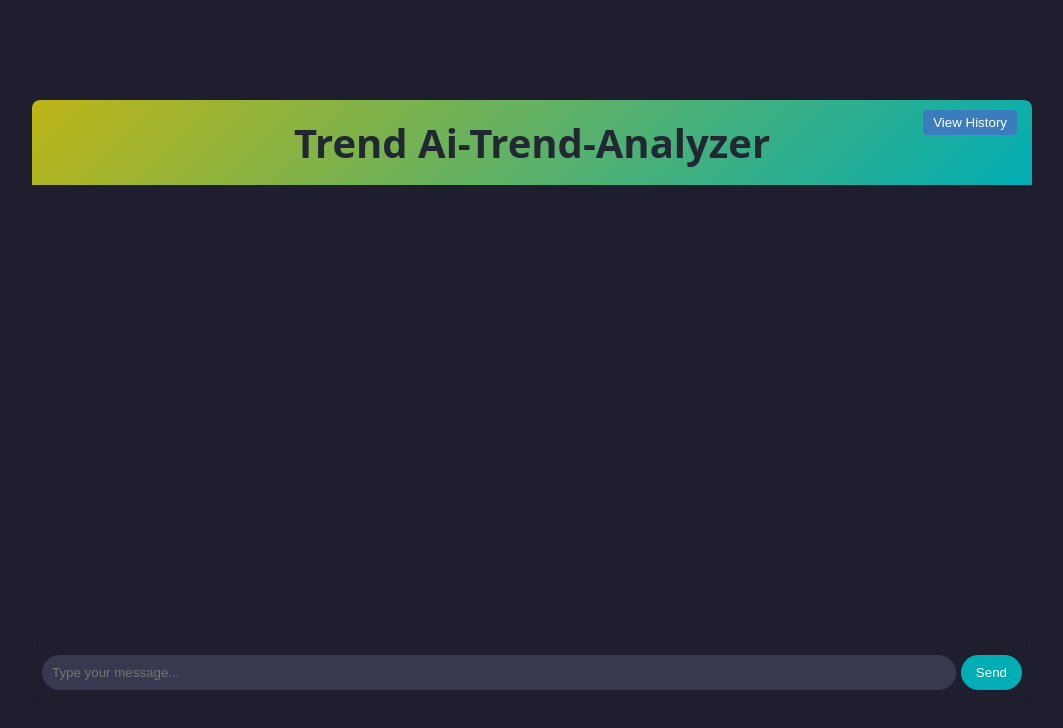
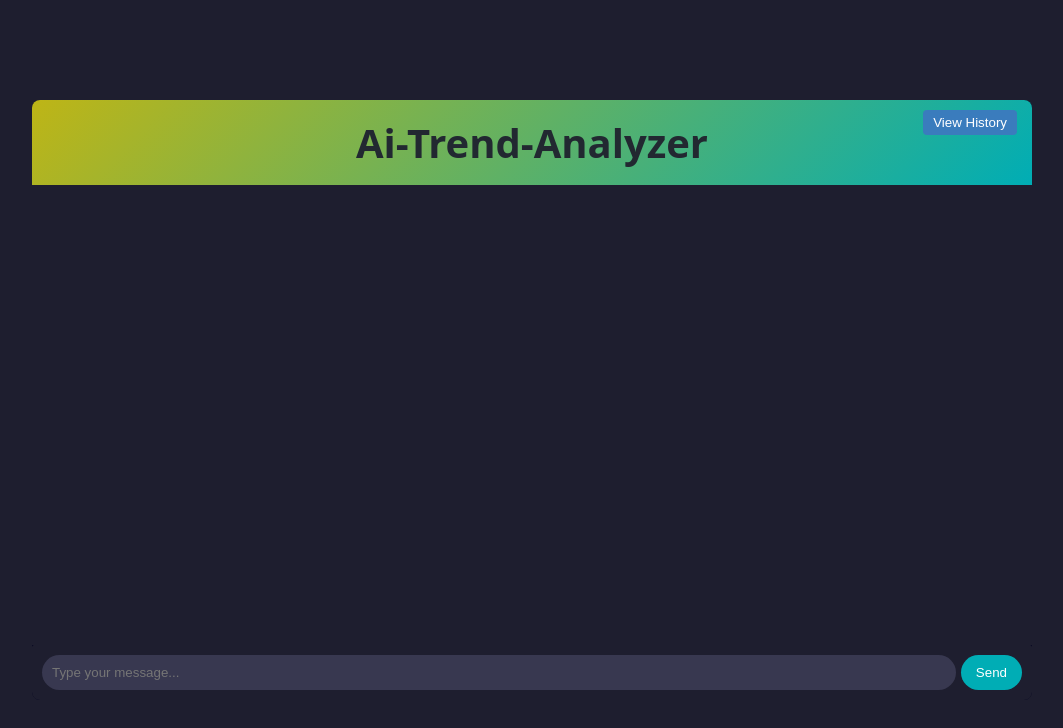
Before and after one commit to drtoxic69/AI-Powered-Trend-Analyzer, a plain HTML site: page AI-Powered-Trend-Analyzer-main/Frontend/index.html in a window 1280 px wide. Shown: the whole page, without its empty margins (108-1171 px from the left). Drawn offline with Linux system fonts and the light colour scheme.

Commit message:
Update index.html

```diff
--- a/AI-Powered-Trend-Analyzer-main/Frontend/index.html
+++ b/AI-Powered-Trend-Analyzer-main/Frontend/index.html
@@ -9,7 +9,7 @@
 <body>
     <div class="chat-container">
         <header class="chat-header">
-            <h1>Trend Ai-Trend-Analyzer</h1>
+            <h1>Ai-Trend-Analyzer</h1>
             <button id="historyButton">View History</button>
         </header>
 
```
